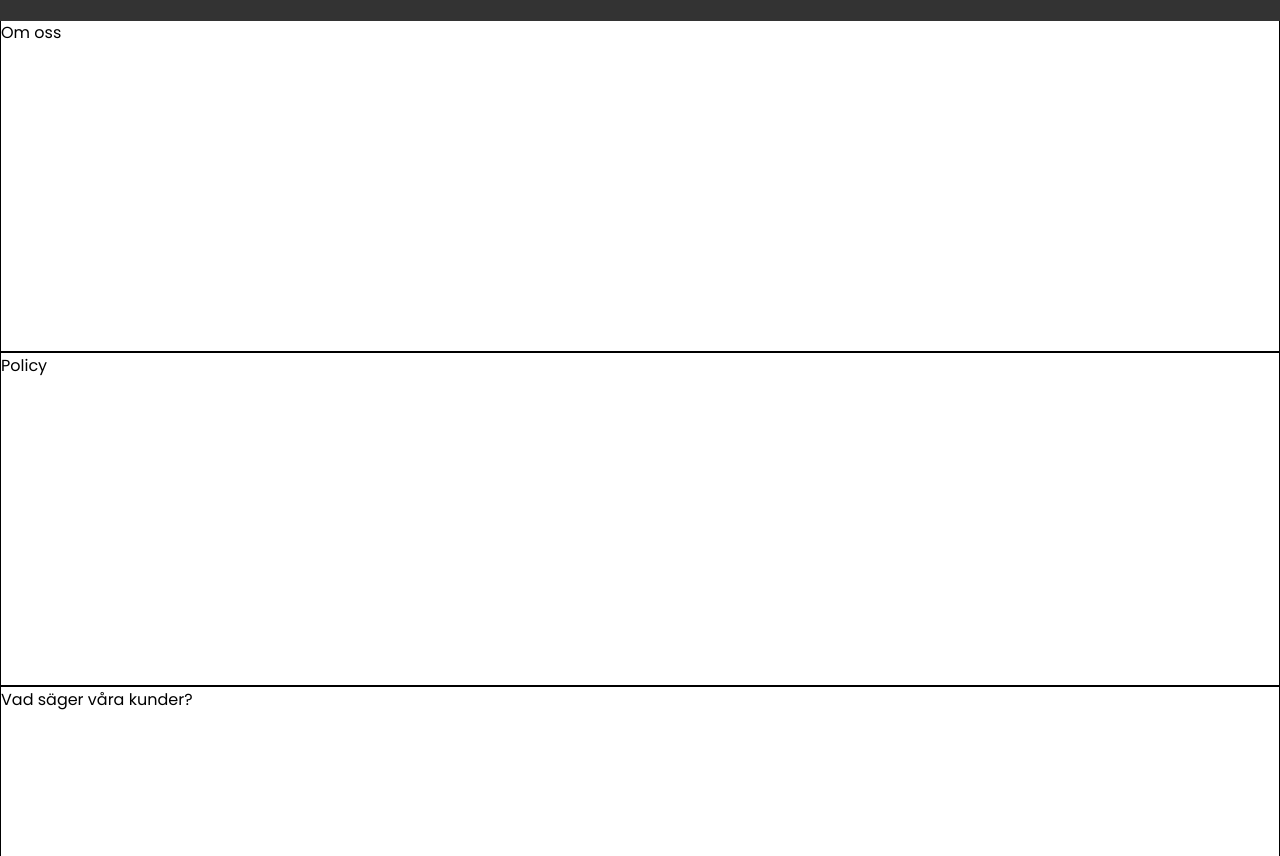
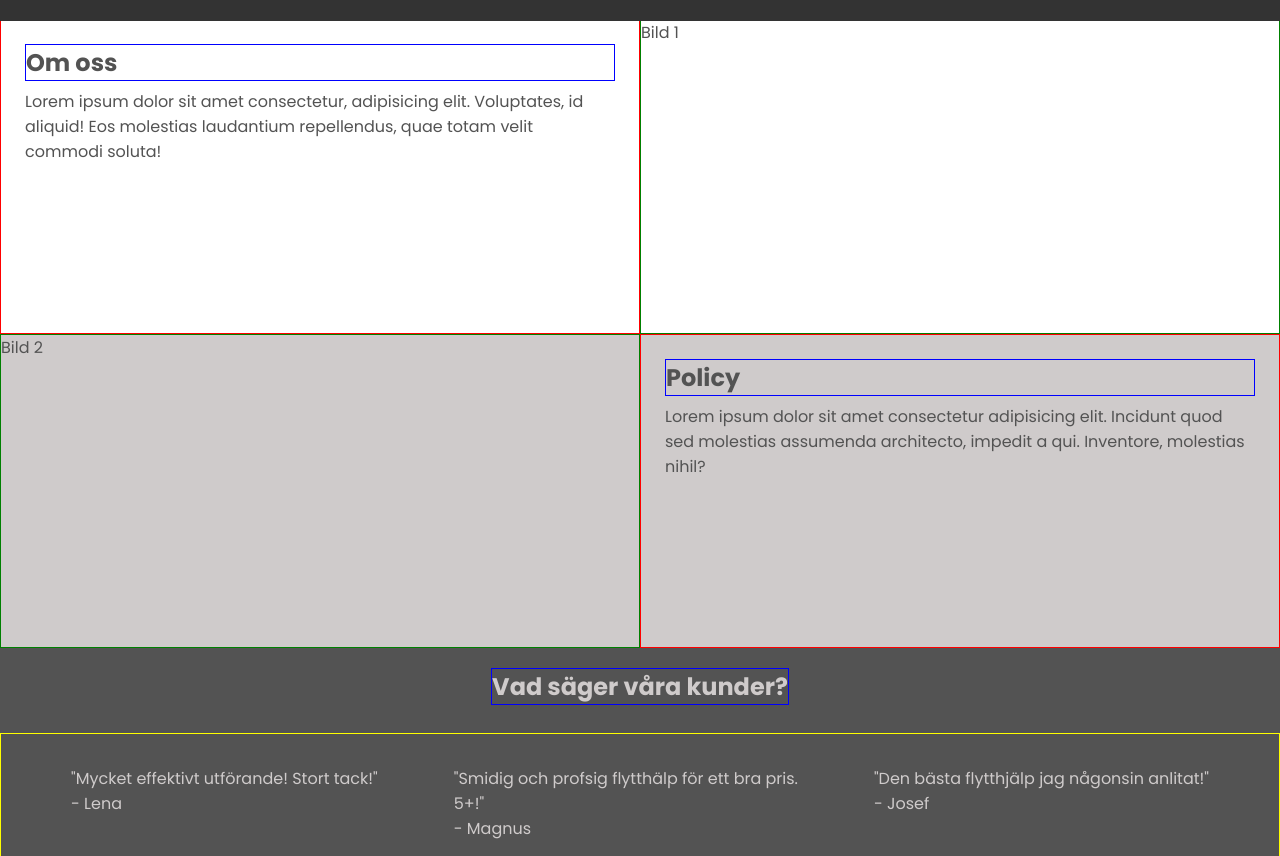
Before and after one commit to Richard-Chimama/cleaning-business-company, a plain HTML site: page omoss.html in a window 1280 px wide. Shown: the part 96-952 px from the top of the page. Drawn offline with Linux system fonts and the light colour scheme.

Commit message:
Grid and flex-positions in place

```diff
--- a/css/omoss.css
+++ b/css/omoss.css
@@ -11,20 +11,70 @@ main {
     margin-top: 115px;
 }
 
-
 .sections {
     display: flex;
-    border: solid black 1px;
+    flex-direction: row;
 }
+
+.section-img,
+.section-info {
+    width: 50%;
+}
+
 
 .first-section {
     grid-area: section1;
 }
 
-.second-sections {
+.second-section {
     grid-area: section2;
+    background-color: var(--white-gray);
+}
+
+.first-section,
+.second-section {
+    color: var(--light-gray);
+}
+
+h2 {
+    border: 1px solid blue;
+    margin-bottom: 0.5rem;
+}
+
+.section-info {
+    margin: 0 auto;
+    padding: 1.5rem;
+    border: 1px solid red;
+}
+
+.section-img {
+    margin: 0 auto;
+    border: 1px solid green;
+}
+
+.info2 {
+    order: 2;
+}
+
+.img2 {
+   order: 1;
 }
 
 .comments-group {
+    flex-direction: column;
     grid-area: section3;
+    background-color: var(--light-gray);
+    color: var(--white-gray);
 }
+
+.comments {
+    margin: 20px auto;
+}
+
+.the-comments {
+    display: flex;
+    flex-direction: row;
+    justify-content: space-around;
+    padding: 2rem;
+    border: 1px solid yellow
+}
--- a/omoss.html
+++ b/omoss.html
@@ -29,17 +29,19 @@
 
         <main class="main-container">
             <div class="first-section sections">
-                <section class="section-info">Om oss</section>
-                <section class="section-img"></section>
+                <section class="section-info info1"><h2>Om oss</h2>Lorem ipsum dolor sit amet consectetur, adipisicing elit. Voluptates, id aliquid! Eos molestias laudantium repellendus, quae totam velit commodi soluta!</section>
+                <section class="section-img img1">Bild 1</section>
             </div>
             <div class="second-section sections">
-                <section class="section-info">Policy</section>
-                <section class="section-img"></section>
+                <section class="section-info info2"><h2>Policy</h2>Lorem ipsum dolor sit amet consectetur adipisicing elit. Incidunt quod sed molestias assumenda architecto, impedit a qui. Inventore, molestias nihil?</section>
+                <section class="section-img img2">Bild 2</section>
             </div>
             <div class="comments-group sections">
-                <section class="comments">Vad säger våra kunder?</section>
-                <section>
-
+                <section class="comments"><h2>Vad säger våra kunder?</h2></section>
+                <section class="the-comments">
+                    <div id="comment1">"Mycket effektivt utförande! Stort tack!"<br>- Lena</div>
+                    <div id="comment2">"Smidig och profsig flytthälp för ett bra pris.<br>5+!"<br>- Magnus</div>
+                    <div id="comment3">"Den bästa flytthjälp jag någonsin anlitat!"<br>- Josef</div>
                 </section>
             </div>
         </main>
```
